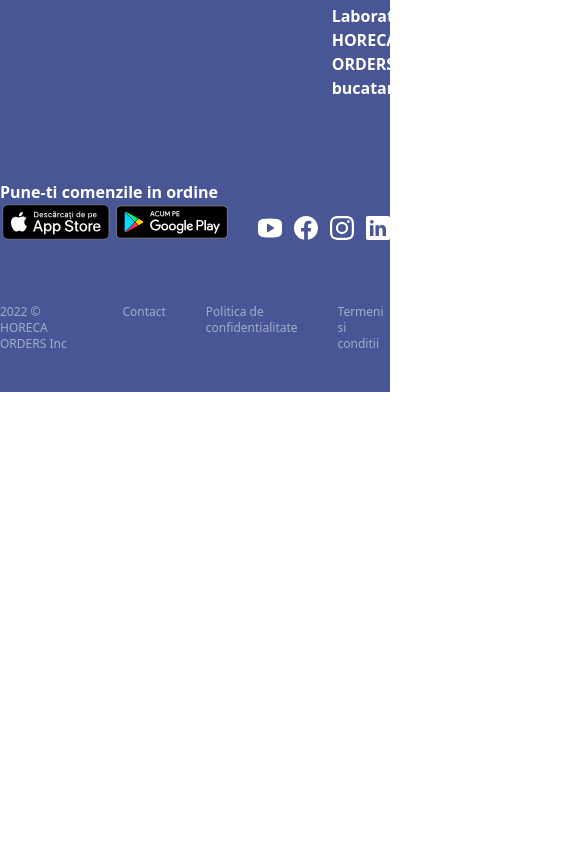
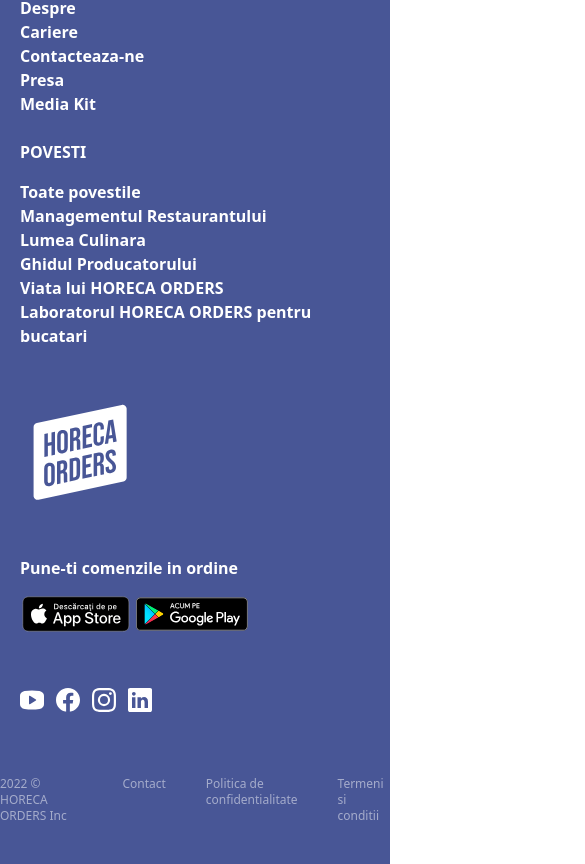
Before and after one commit to tiberiuc/tho-website, a React (Create React App) app: page / in a window 390 px wide. Shown: the part 5489-6353 px from the top of the page, 585 px wide, since content can reach past the window. Before the commit the page ends 5881 px from the top, so only its background shows below. Built offline with nearby package versions, Linux system fonts and the light colour scheme.

Commit message:
footer in progress

```diff
--- a/src/Components/Footer/index.jsx
+++ b/src/Components/Footer/index.jsx
@@ -57,8 +57,8 @@ function Footer() {
       <h2 id="footer-heading" className="sr-only">
         Footer
       </h2>
-      <div className="max-w-3.5xl items-center mx-auto py-12">
-        <div className="flex justify-center grid-cols-4 gap-22">
+      <div className="max-w-3.5xl items-center w-full lg:pt-12 pt-24">
+        <div className="flex lg:flex-row flex-col justify-center lg:gap-22 gap-6 lg:px-0 px-5">
           <div className="mt-12 md:mt-0">
             <h3 className="text-base font-bold text-white uppercase font-openSans">
               Info
@@ -93,7 +93,7 @@ function Footer() {
               ))}
             </ul>
           </div>
-          <div className="mt-12 md:mt-0">
+          <div className="">
             <h3 className="text-base font-bold text-white uppercase font-openSans">
               Povesti
             </h3>
@@ -111,31 +111,35 @@ function Footer() {
             </ul>
           </div>
           <img
-            className="w-30 h-24 -center"
+            className="w-30 h-24 lg:mt-0 mt-8"
             src="SVGs/horeca-orders-logo.svg"
             alt="Horeca Orders Logo"
           />
         </div>
       </div>
-      <div className="flex justify-between w-full items-end max-w-3.5xl mt-8">
+      <div className="flex lg:flex-row flex-col justify-between w-full lg:items-end max-w-3.5xl lg:mt-20 mt-14 lg:px-0 px-5">
         <div className="flex flex-col">
           <p className="font-openSans text-white font-extrabold">
             Pune-ti comenzile in ordine
           </p>
-          <div className="flex flex-row">
+          <div className="flex flex-row lg:mt-0 mt-4">
+            <a href="https://play.google.com/store/apps/details?id=com.horecaorders.app">
               <img
                 className="w-28 h-9"
                 src="SVGs/appstore.svg"
                 alt="Appstore button"
               />
+            </a>
+            <a href="https://apps.apple.com/ro/app/horeca-orders/id1612229474">
               <img
                 className="w-28 h-9 ml-1"
                 src="SVGs/google-play.svg"
                 alt="Google play button"
               />
+            </a>
           </div>
         </div>
-        <div className="flex space-x-3">
+        <div className="flex space-x-3 lg:mt-0 mt-14">
           {navigation.social.map((item) => (
             <a
               key={item.name}
@@ -153,7 +157,7 @@ function Footer() {
           ))}
         </div>
       </div>
-      <div className="flex justify-between w-full items-end max-w-5xl mt-16 mb-10">
+      <div className="flex justify-between w-full items-end max-w-3.5xl mt-16 mb-10">
         <div className="flex flex-row space-x-10">
           <p className="text-xs text-white opacity-50 font-openSans">
             2022 &copy; HORECA ORDERS Inc
```
Lines whose indentation alone changed are shown as unchanged.
